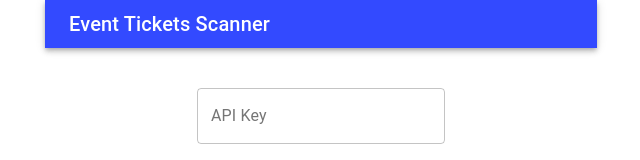
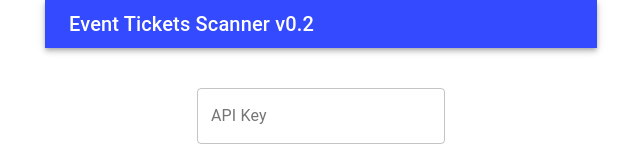
Before and after one commit to isabella232/et-scanner-pwa, a React (Create React App) app: page / in a window 1280 px wide. Shown: the top 160 px of the page, without its empty margins (319-959 px from the left). Built offline with nearby package versions, Linux system fonts and the light colour scheme.

Commit message:
show version on header

```diff
--- a/src/pages/Scanner.jsx
+++ b/src/pages/Scanner.jsx
@@ -15,6 +15,7 @@ import { parseUrl, stringify } from 'query-string';
 
 function Scanner() {
 
+    const version = 'v0.2';
     const [result, setResult] = useState('');
     const [delay, setDelay] = useState( 1000 );
     const [showQR, setshowQR] = useState( false );
@@ -109,7 +110,7 @@ function Scanner() {
                     {/*    <Menu />*/}
                     {/*</IconButton>*/}
                     <Typography variant="h6" color="inherit" component="div">
-                        Event Tickets Scanner
+                        Event Tickets Scanner {version}
                     </Typography>
                 </Toolbar>
             </AppBar>
```
